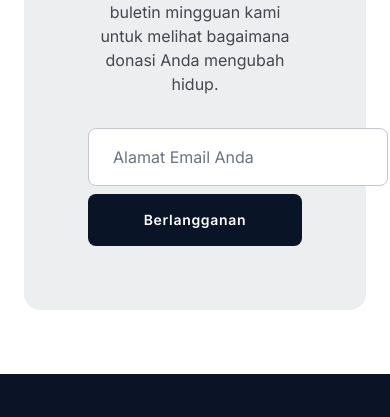
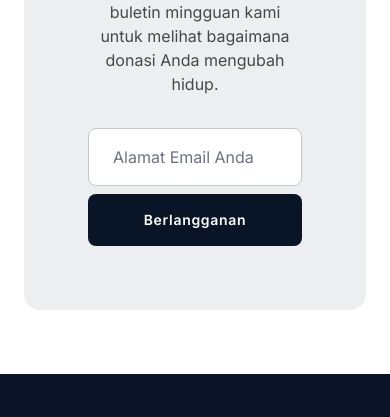
Before and after one commit to gema-unisi/gema-unisi.github.io, a plain HTML site: page index.html in a window 390 px wide. Shown: the part 5206-5623 px from the top of the page. Drawn offline with nearby package versions, Linux system fonts and the light colour scheme.

Commit message:
Update subscription input styles for better responsiveness

```diff
--- a/index.html
+++ b/index.html
@@ -539,18 +539,19 @@
                 donasi Anda mengubah hidup.
                 </p>
             </div>
-            <div class="w-full md:w-auto flex flex-col sm:flex-row gap-2">
+            <div class="w-full md:w-auto flex flex-col sm:flex-row gap-2 min-w-0">
                 <input
-                class="px-6 py-4 rounded-lg border-outline-variant focus:border-deep-navy focus:ring-deep-navy min-w-[300px]"
-                placeholder="Alamat Email Anda"
-                type="email"
+                    class="w-full sm:w-auto sm:min-w-[300px] min-w-0 px-6 py-4 rounded-lg border-outline-variant focus:border-deep-navy focus:ring-deep-navy"
+                    placeholder="Alamat Email Anda"
+                    type="email"
                 />
+
                 <button
-                class="bg-primary text-white px-8 py-4 rounded-lg font-label-bold text-label-bold hover:scale-105 transition-all"
+                    class="bg-primary text-white px-8 py-4 rounded-lg font-label-bold text-label-bold hover:scale-105 transition-all"
                 >
-                Berlangganan
+                    Berlangganan
                 </button>
-            </div>
+                </div>
             </div>
         </div>
         </section>
```
